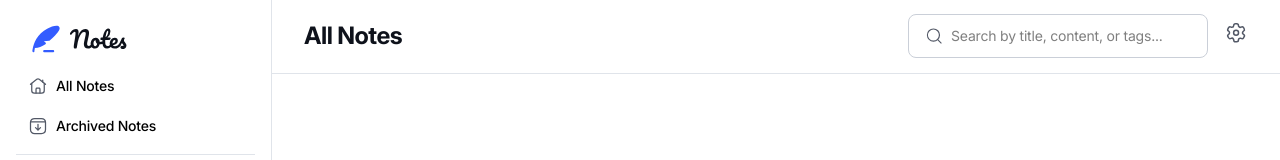
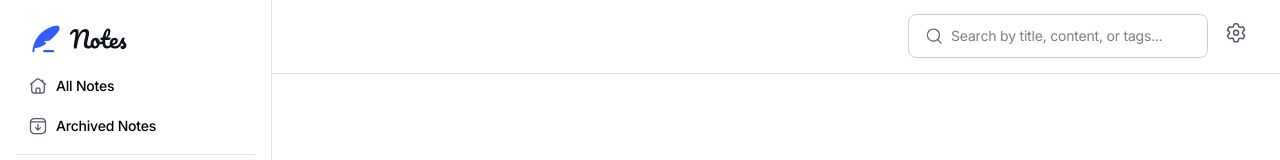
Before and after one commit to JyrexRonaldo/note-taking-web-app, a React (Vite) app in the folder frontend/: page / in a window 1280 px wide. Shown: the top 160 px of the page. Built offline with nearby package versions, Linux system fonts and the light colour scheme.

Commit message:
Display page title in dexktop header component

```diff
--- a/frontend/package.json
+++ b/frontend/package.json
@@ -11,6 +11,7 @@
   },
   "dependencies": {
     "@tailwindcss/vite": "^4.3.3",
+    "clsx": "^2.1.1",
     "date-fns": "^4.4.0",
     "react": "^19.2.8",
     "react-dom": "^19.2.8",
--- a/frontend/src/components/DesktopPageHeader/DesktopPageHeader.tsx
+++ b/frontend/src/components/DesktopPageHeader/DesktopPageHeader.tsx
@@ -1,12 +1,30 @@
 import SearchBar from "../SearchBar/SearchBar";
-import { Link } from "react-router";
+import { Link, useLocation } from "react-router";
 import SvgIconSettings from "../../icons/IconSettings";
 
 function DesktopPageHeader() {
+  const location = useLocation();
+  // console.log(location.pathname)
+  let pageTitle = "";
+  if (location.pathname.includes("allNotes")) {
+    pageTitle = "All Notes";
+  } else if (location.pathname.includes("archived-notes")) {
+    pageTitle = "Archived Notes";
+  } else if (location.pathname.includes("tags")) {
+    const selectedTag = location.pathname.split("/")[2];
+    pageTitle = `Note Tagged: ${selectedTag}`;
+  } else if (location.pathname.includes("new-note")) {
+    pageTitle = "All Notes";
+  } else if (location.pathname.includes("settings")) {
+    pageTitle = "Settings";
+  } else if (location.pathname.includes("search")) {
+    pageTitle = `Search`;
+  }
+
   return (
     <div className="flex h-[81px] w-full items-center justify-between border-b border-b-[#E0E4EA] px-[32px] dark:border-b-[#232530]">
       <p className="font-inter text-[24px]/[120%] font-bold tracking-[-0.5px] text-[#0E121B] dark:text-white">
-        All Notes
+        {pageTitle}
       </p>
       <div className="flex items-center gap-[16px]">
         <SearchBar placeholderText="Search by title, content, or tags..." />
```
Also changed, not shown: 1 other file (tests, documents, lock files or other folders).
